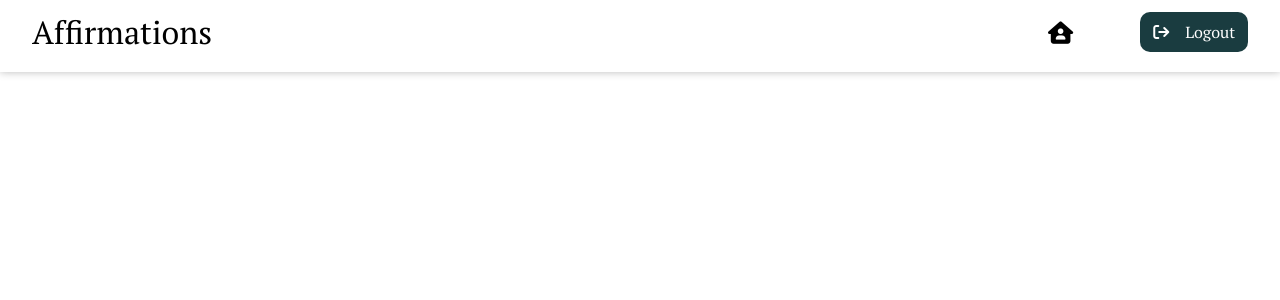
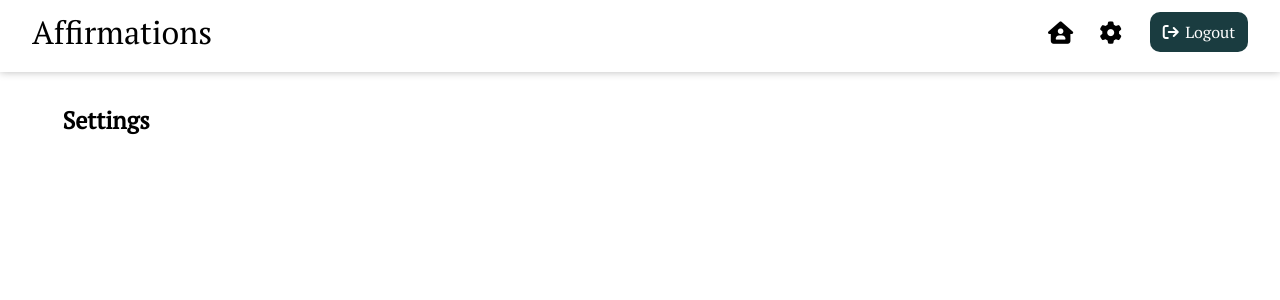
Before and after one commit to TannerBarcelos/Affirmations, a React (Create React App) app in the folder frontend/: page /settings in a window 1280 px wide. Before the commit this address had no page. Shown: the top 300 px of the page. Built offline with nearby package versions, Linux system fonts and the light colour scheme; sample sign-in values are in the browser's storage.

Commit message:
Settings page and more

```diff
--- a/frontend/src/App.js
+++ b/frontend/src/App.js
@@ -1,11 +1,13 @@
 import { BrowserRouter as Router, Routes, Route } from 'react-router-dom';
 import { ToastContainer } from 'react-toastify';
 import 'react-toastify/dist/ReactToastify.css';
+
 // Main Page Imports
 import Home from './pages/Home.jsx';
 import Dashboard from './pages/Dashboard.jsx';
 import Login from './pages/Login.jsx';
 import Register from './pages/Register.jsx';
+import Settings from './pages/Settings.jsx';
 
 // Component Imports
 import Header from './components/header/Header.jsx';
@@ -21,6 +23,7 @@ function App() {
             <Route path='/dashboard' element={<Dashboard />} />
             <Route path='/login' element={<Login />} />
             <Route path='/register' element={<Register />} />
+            <Route path='/settings' element={<Settings />} />
           </Routes>
         </div>
       </Router>
--- a/frontend/src/components/header/Header.jsx
+++ b/frontend/src/components/header/Header.jsx
@@ -23,10 +23,17 @@ const Header = () => {
             <Link to='dashboard' className='nav-item-link'>
               <i className='fa-solid fa-house-user'></i>
             </Link>
+            <Link
+              to='settings'
+              className='nav-item-link'
+              style={{ marginRight: '1rem' }}
+            >
+              <i className='fa-solid fa-gear'></i>
+            </Link>
           </li>
           <li className='nav-item logout-btn' onClick={onLogout}>
             <i className='fa-solid fa-arrow-right-from-bracket'></i>
-            <span style={{ display: 'inline-block', paddingLeft: '1rem' }}>
+            <span style={{ display: 'inline-block', paddingLeft: '.4rem' }}>
               Logout
             </span>
           </li>
@@ -79,6 +86,16 @@ const Header = () => {
                     style={{ display: 'inline-block', paddingLeft: '1rem' }}
                   >
                     Dashboard
+                  </span>
+                </Link>
+              </li>
+              <li className='nav-item' onClick={(e) => setIsShowing(false)}>
+                <Link to='/settings' className='nav-item-link'>
+                  <i className='fa-solid fa-gear'></i>
+                  <span
+                    style={{ display: 'inline-block', paddingLeft: '1rem' }}
+                  >
+                    Settings
                   </span>
                 </Link>
               </li>
--- a/frontend/src/index.css
+++ b/frontend/src/index.css
@@ -89,9 +89,8 @@
   background-color: var(--secondary-color-opaque);
   margin-bottom: 2rem;
   font-size: 14px;
-  margin-top: 0rem;
+  margin-top: -1rem;
   padding: 0.5rem 0.7rem;
-  border-radius: var(--radius);
 }
 
 .responsive-links a {
--- a/frontend/src/pages/Dashboard.jsx
+++ b/frontend/src/pages/Dashboard.jsx
@@ -21,7 +21,7 @@ const Dashboard = () => {
         <h1>Welcome, {user && user.name}</h1>
         <AffirmationForm />
       </section>
-      <section className='dashboard-affirmations'></section>
+      <section className='dashboard-section'></section>
     </div>
   );
 };
--- /dev/null
+++ b/frontend/src/pages/Settings.jsx
@@ -0,0 +1,11 @@
+const Settings = () => {
+  return (
+    <div className='container'>
+      <section className='settings-heading'>
+        <h1>Settings</h1>
+      </section>
+      <section className='settings-section'></section>
+    </div>
+  );
+};
+export default Settings;
```
